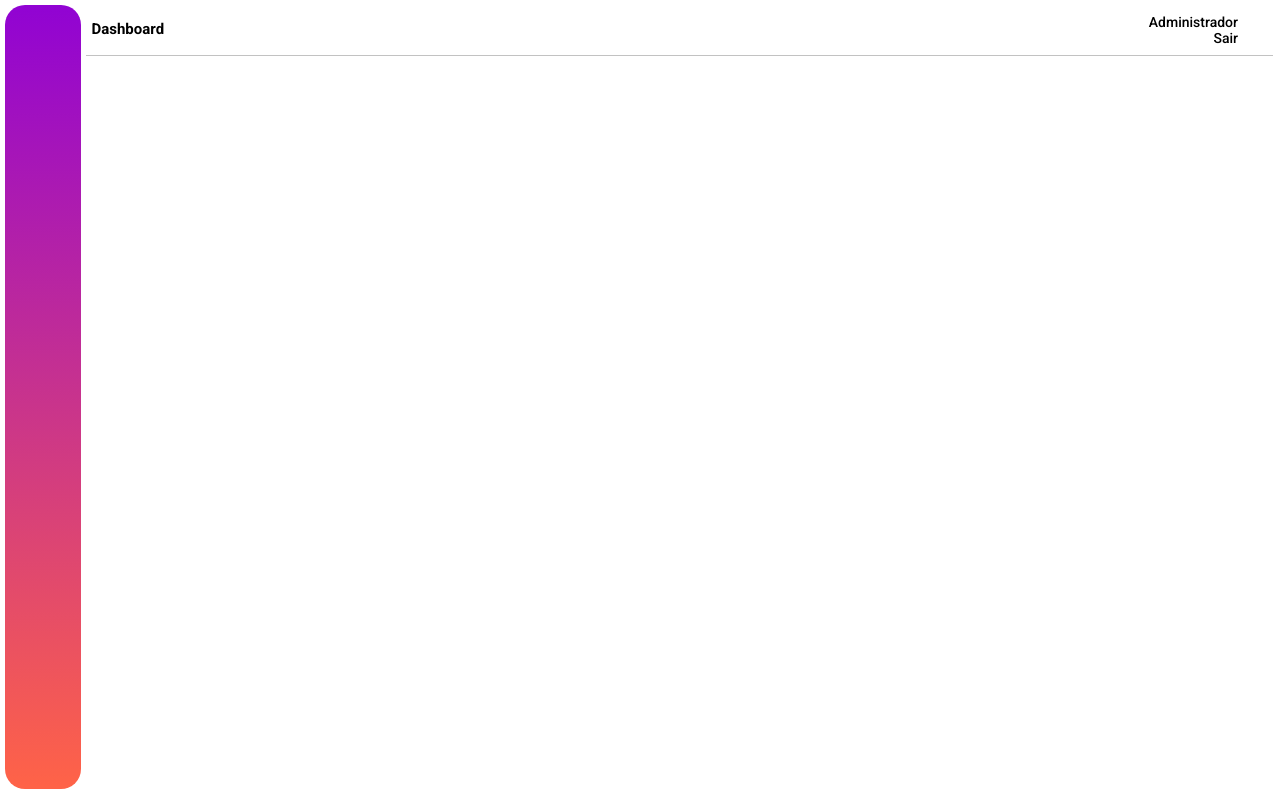
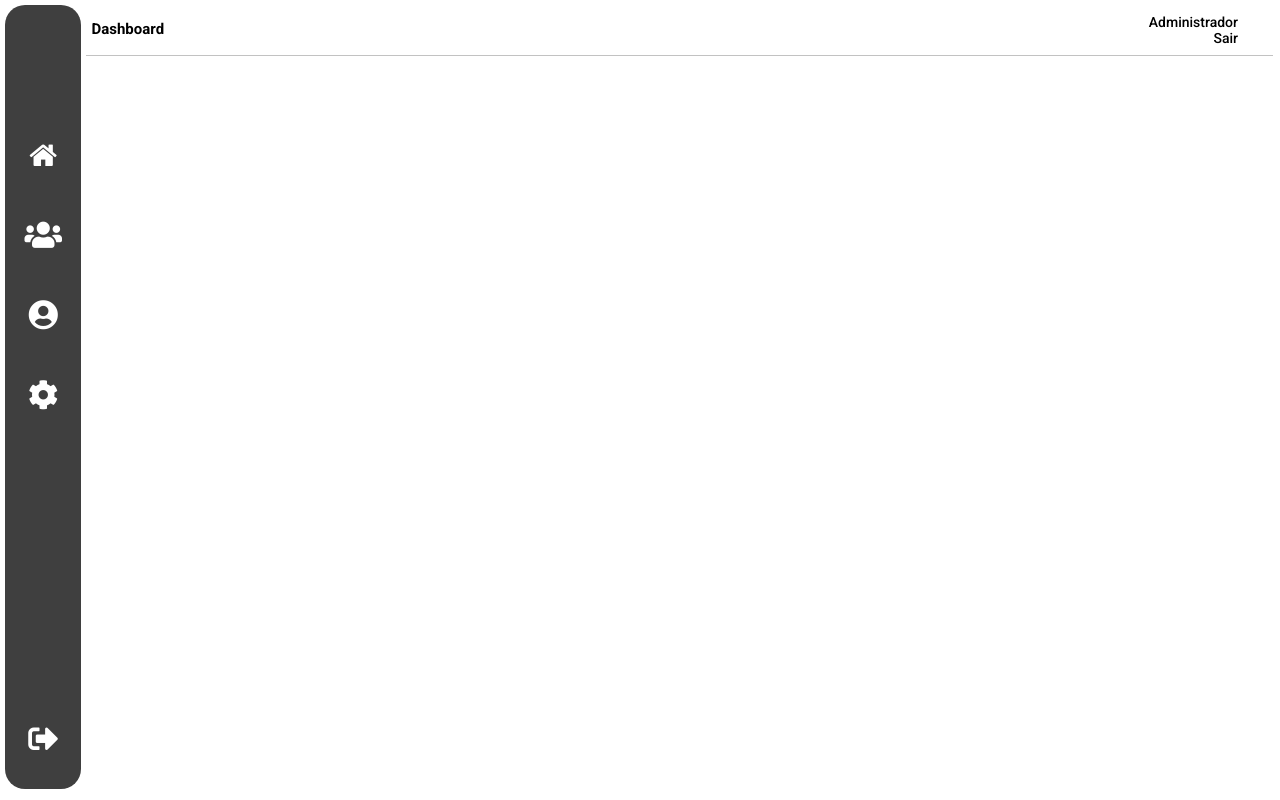
Before and after one commit to LucasAoun/SystemAcademy, a React (Create React App) app: page /home in a window 1280 px wide. Built offline with nearby package versions, Linux system fonts and the light colour scheme.

Commit message:
sidebar with icon

```diff
--- a/src/components/Sidebar/index.tsx
+++ b/src/components/Sidebar/index.tsx
@@ -1,10 +1,17 @@
 import React from 'react'
 import './styles.css'
+import { Link } from 'react-router-dom'
 
 const Sidebar = () =>{
     return(
         <div className="bodySidebar">
-
+            <div className="linkPages">
+            <Link to=""><i className="fa fa-home"></i></Link>
+            <Link to=""><i className="fas fa-users" ></i></Link>
+            <Link to=""><i className="fas fa-user-circle"></i></Link>
+            <Link to=""><i className="fas fa-cog"></i></Link>
+            <Link to="" id="exitIcon"><i className="fas fa-sign-out-alt"></i></Link>
+            </div>
         </div>
     )
 }
--- a/src/components/Sidebar/styles.css
+++ b/src/components/Sidebar/styles.css
@@ -1,10 +1,39 @@
 .bodySidebar{
+    display: flex;
     width: 6.5%;
     height: 98vh;
-    background-color: tomato;
-    background-image: linear-gradient(to top, rgba(197, 146, 226, 0), rgb(145, 3, 211));
+    background-color: rgb(63, 63, 63);
     border-radius: 20px;
     margin-top: 5px;
     margin-left: 5px;
     margin-right: 5px;
 }
+.bodySidebar .linkPages{
+    display: flex;
+    flex-direction: column;
+    margin: auto;
+    margin-top: 120px;
+    margin-bottom: 0 ;
+    font-size: 30px;
+}
+.linkPages a{
+    color: white;
+    text-align: center;
+    height: 60px;
+    width: 60px;
+    margin-bottom: 20px;
+}
+.linkPages a:hover{
+    background-color: rgba(109, 62, 238, 0.87);
+    border-radius: 15px;
+    -webkit-transform: rotateY(360deg);
+    transition: 0.8s;
+}
+.linkPages i{
+    text-align: center;
+    margin-top: 15px;
+}
+.bodySidebar #exitIcon{
+    color: white;
+    margin-top: auto;
+}
```
